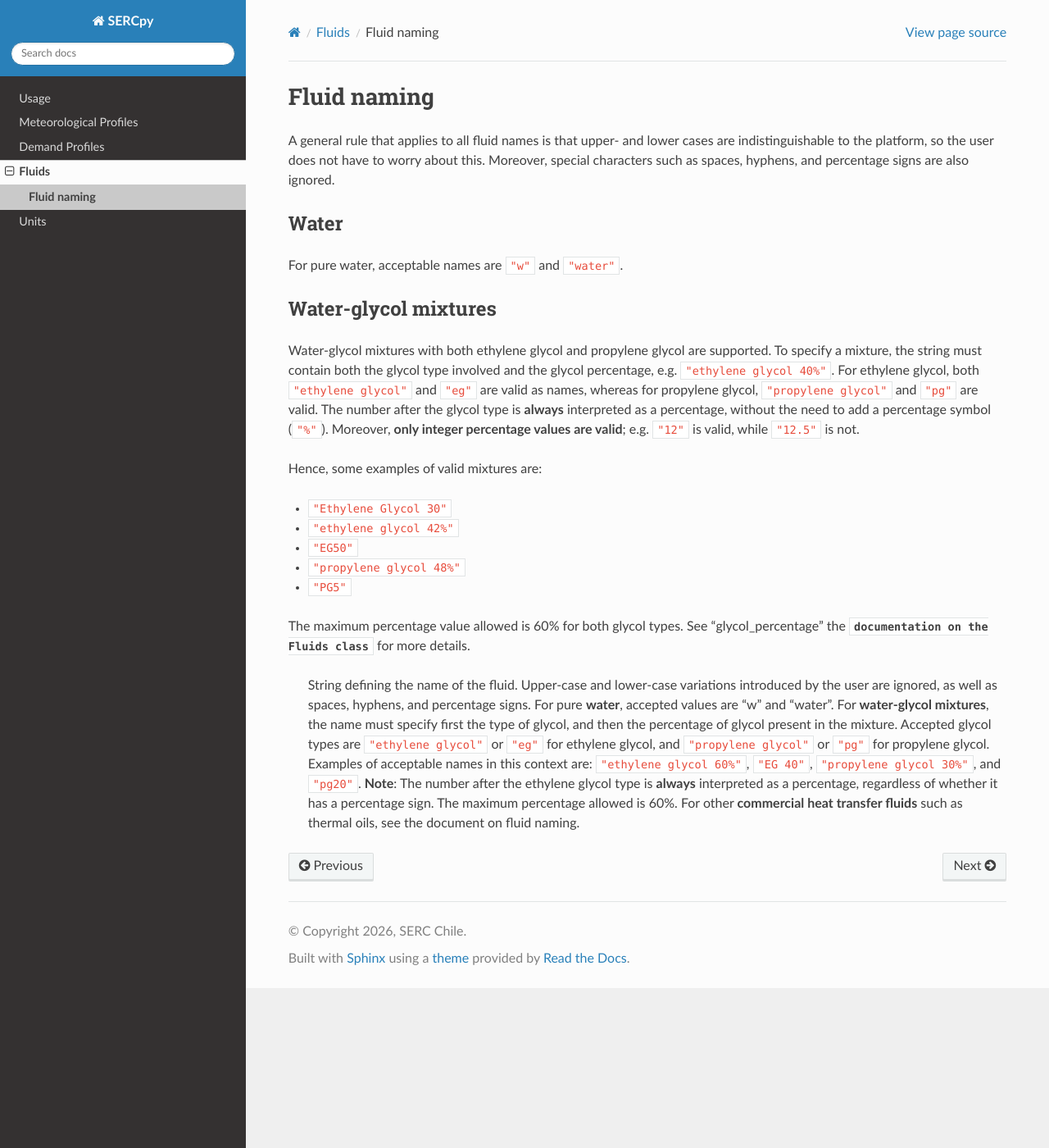
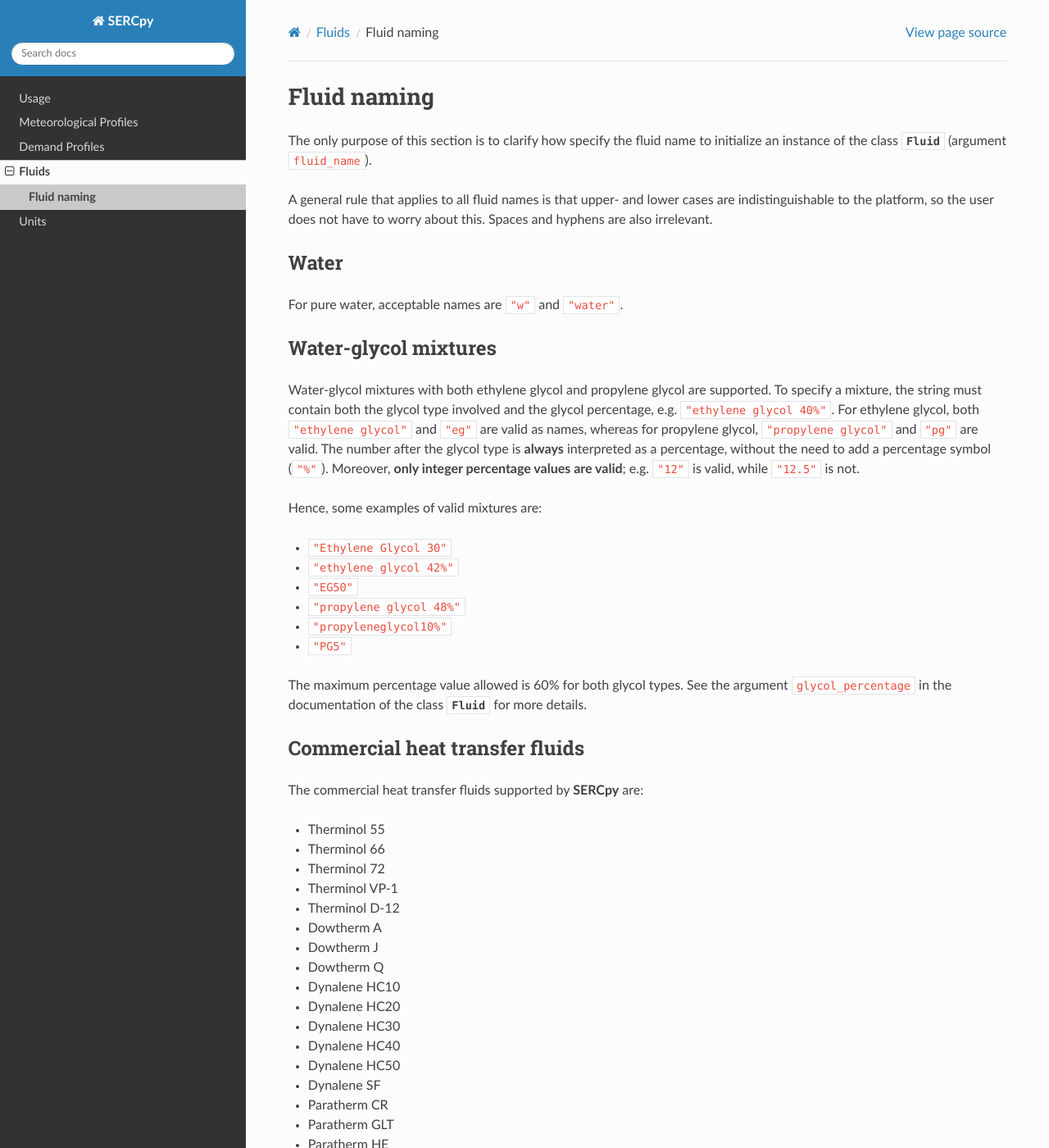
Before and after one commit to serc-chile/SERCpy, a Sphinx documentation site: the page built from docs/source/fluid_naming.rst, in a window 1280 px wide and 1400 px high. Shown: the whole window at 82% size. Built offline with Sphinx 7.4.7 and the Read the Docs theme 3.1.0, drawn with Linux system fonts in a browser that asks for light colours; pages that are not in the unit, such as notebooks, are missing from menus; some of the changed text lies outside the part shown.

Commit message:
Update fluid_naming.rst

```diff
--- a/docs/source/fluid_naming.rst
+++ b/docs/source/fluid_naming.rst
@@ -1,7 +1,9 @@
 Fluid naming
 ============
 
-A general rule that applies to all fluid names is that upper- and lower cases are indistinguishable to the platform, so the user does not have to worry about this. Moreover, special characters such as spaces, hyphens, and percentage signs are also ignored.
+The only purpose of this section is to clarify how specify the fluid name to initialize an instance of the class :class:`Fluid <sercpy.fluids.Fluid>` (argument `fluid_name`).
+
+A general rule that applies to all fluid names is that upper- and lower cases are indistinguishable to the platform, so the user does not have to worry about this. Spaces and hyphens are also irrelevant.
 
 Water
 -----
@@ -19,12 +21,37 @@
 - `"ethylene glycol 42%"`
 - `"EG50"`
 - `"propylene glycol 48%"`
+- `"propyleneglycol10%"`
 - `"PG5"`
 
-The maximum percentage value allowed is 60% for both glycol types. See "glycol_percentage" the :class:`documentation on the Fluids class <sercpy.fluids.Fluid>` for more details.
+The maximum percentage value allowed is 60% for both glycol types. See the argument `glycol_percentage` in the documentation of the class :class:`Fluid <sercpy.fluids.Fluid>` for more details.
 
+Commercial heat transfer fluids
+-------------------------------
 
-        String defining the name of the fluid. Upper-case and lower-case variations introduced by the user are ignored, as well as spaces, hyphens, and percentage signs. For pure **water**, accepted values are "w" and "water".
-        For **water-glycol mixtures**, the name must specify first the type of glycol, and then the percentage of glycol present in the mixture. Accepted glycol types are `"ethylene glycol"` or `"eg"` for ethylene glycol, and `"propylene glycol"` or `"pg"` for propylene glycol.
-        Examples of acceptable names in this context are: `"ethylene glycol 60%"`, `"EG 40"`, `"propylene glycol 30%"`, and `"pg20"`. **Note**: The number after the ethylene glycol type is **always** interpreted as a percentage, regardless of whether it has a percentage sign.
-        The maximum percentage allowed is 60%. For other **commercial heat transfer fluids** such as thermal oils, see the document on fluid naming.
+The commercial heat transfer fluids supported by **SERCpy** are:
+
+- Therminol 55
+- Therminol 66
+- Therminol 72
+- Therminol VP-1
+- Therminol D-12
+- Dowtherm A
+- Dowtherm J
+- Dowtherm Q
+- Dynalene HC10
+- Dynalene HC20
+- Dynalene HC30
+- Dynalene HC40
+- Dynalene HC50
+- Dynalene SF
+- Paratherm CR
+- Paratherm GLT
+- Paratherm HE
+- Paratherm HR
+- Paratherm LR
+- Paratherm MR
+- Paratherm NF
+- Syltherm 800
+- Syltherm XLT
+- Texatherm 22
```
